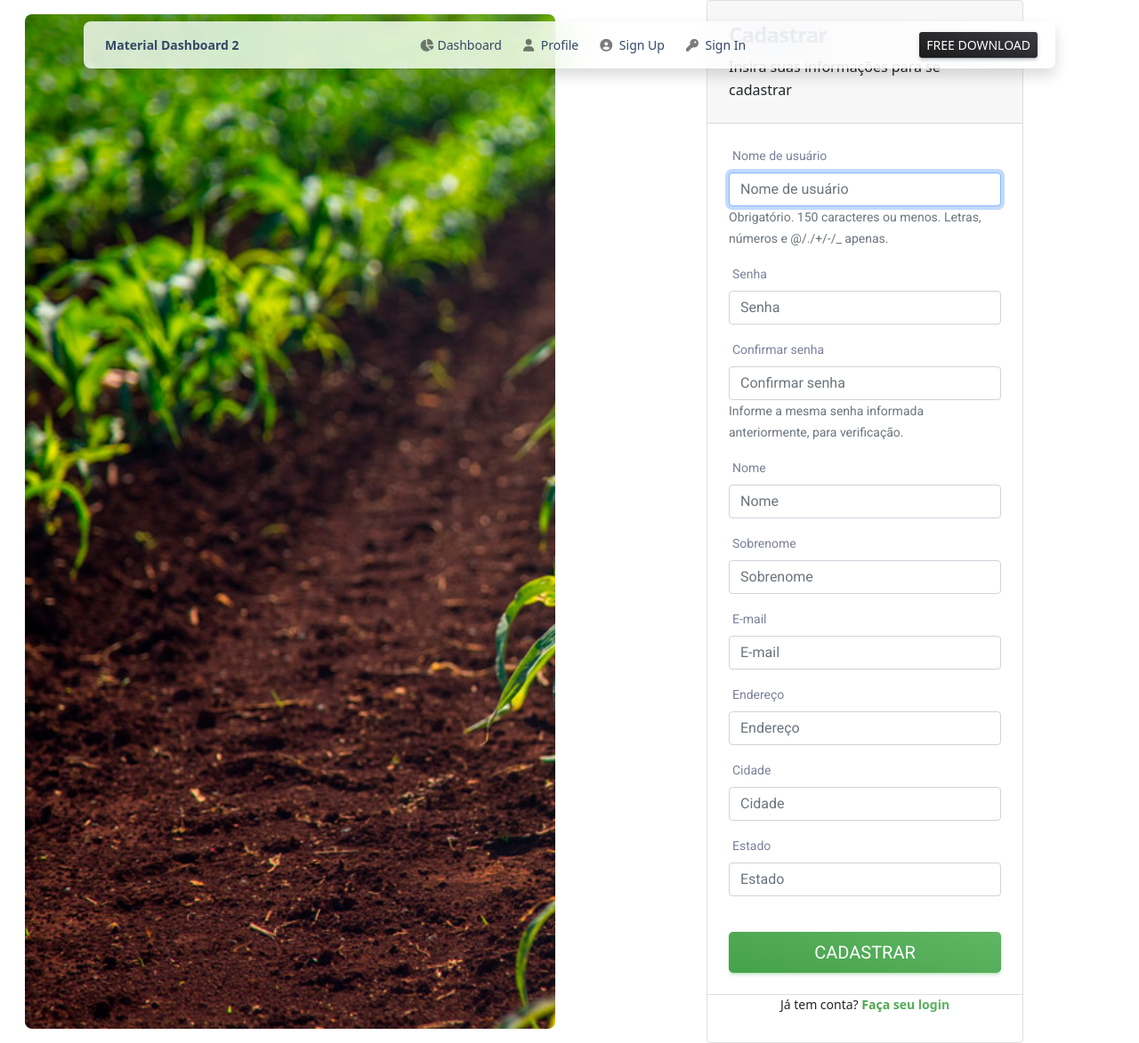
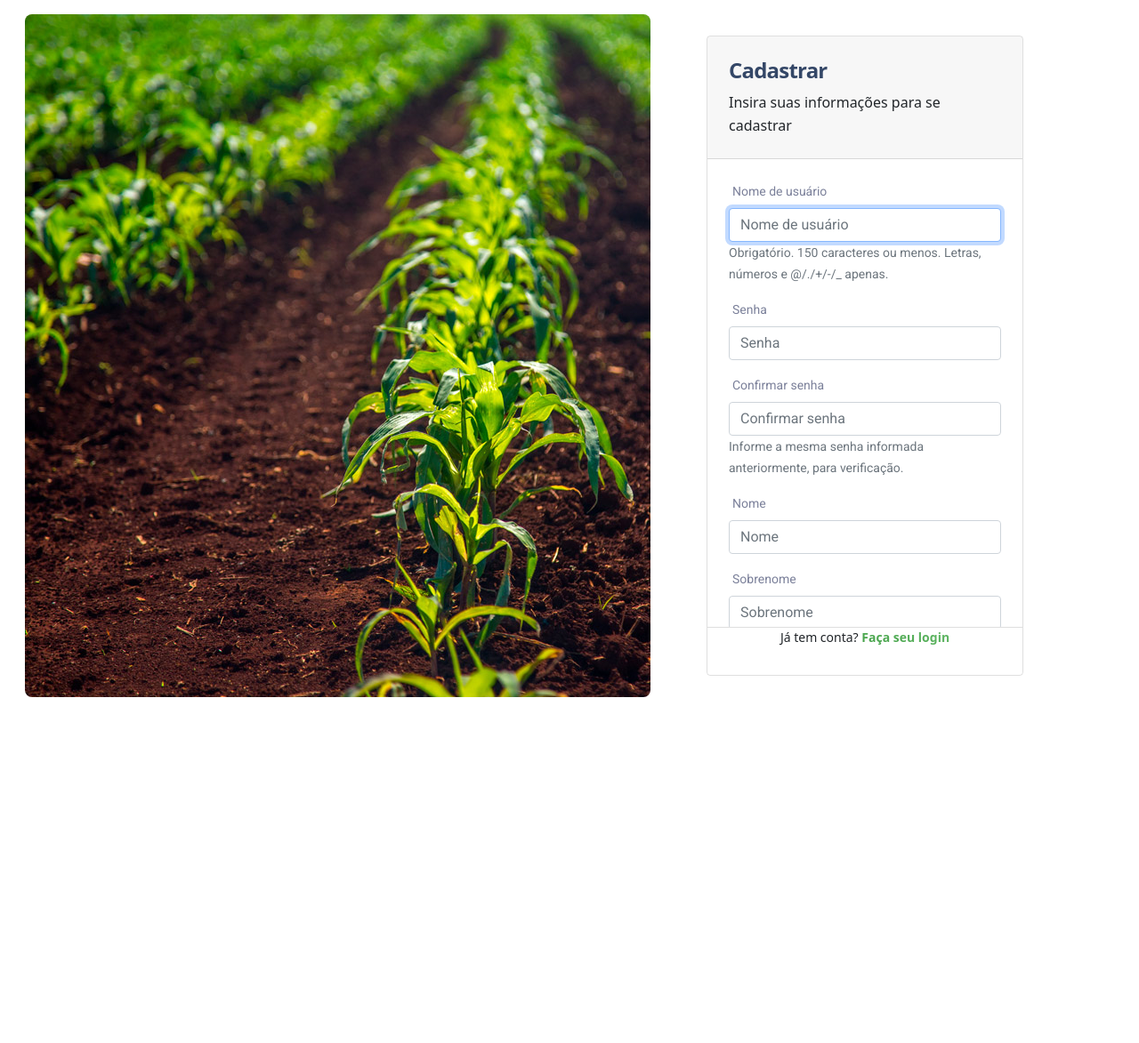
Before and after one commit to carlafcf/AgroFamiliar, a Django app: page /usuario/cadastrar/ in a window 1280 px wide. Shown: the whole page at 89% size. After the commit the page ends 784 px from the top, so only its background shows below. Run offline with Django 3.2, Linux system fonts and the light colour scheme; some libraries are stand-ins or nearby versions.

Commit message:
Novo template - cadastrar usuário

```diff
--- a/AgroFamiliar/AgroFamiliar/settings.py
+++ b/AgroFamiliar/AgroFamiliar/settings.py
@@ -44,6 +44,7 @@ INSTALLED_APPS = [
     'Producao',
     'Usuario',
     'bootstrap5', #pip install django-bootstrap-v5
+    'crispy_forms', # pip install django-crispy-forms
 ]
 
 MIDDLEWARE = [
--- a/AgroFamiliar/Templates/Usuario/cadastrar.html
+++ b/AgroFamiliar/Templates/Usuario/cadastrar.html
@@ -1,6 +1,7 @@
 {% load static %}
 
 {% load bootstrap5 %}
+{% load crispy_forms_tags %}
 
 <!DOCTYPE html>
 <html lang="pt-br">
@@ -28,80 +29,57 @@
 </head>
 
 <body class="">
-  <div class="container position-sticky z-index-sticky top-0">
-    <div class="row">
-      <div class="col-12">
-        <!-- Navbar -->
-        <nav class="navbar navbar-expand-lg blur border-radius-lg top-0 z-index-3 shadow position-absolute mt-4 py-2 start-0 end-0 mx-4">
-          <div class="container-fluid ps-2 pe-0">
-            <a class="navbar-brand font-weight-bolder ms-lg-0 ms-3 " href="../pages/dashboard.html">
-              Material Dashboard 2
-            </a>
-            <button class="navbar-toggler shadow-none ms-2" type="button" data-bs-toggle="collapse" data-bs-target="#navigation" aria-controls="navigation" aria-expanded="false" aria-label="Toggle navigation">
-              <span class="navbar-toggler-icon mt-2">
-                <span class="navbar-toggler-bar bar1"></span>
-                <span class="navbar-toggler-bar bar2"></span>
-                <span class="navbar-toggler-bar bar3"></span>
-              </span>
-            </button>
-            <div class="collapse navbar-collapse" id="navigation">
-              <ul class="navbar-nav mx-auto">
-                <li class="nav-item">
-                  <a class="nav-link d-flex align-items-center me-2 active" aria-current="page" href="../pages/dashboard.html">
-                    <i class="fa fa-chart-pie opacity-6 text-dark me-1"></i>
-                    Dashboard
-                  </a>
-                </li>
-                <li class="nav-item">
-                  <a class="nav-link me-2" href="../pages/profile.html">
-                    <i class="fa fa-user opacity-6 text-dark me-1"></i>
-                    Profile
-                  </a>
-                </li>
-                <li class="nav-item">
-                  <a class="nav-link me-2" href="../pages/sign-up.html">
-                    <i class="fas fa-user-circle opacity-6 text-dark me-1"></i>
-                    Sign Up
-                  </a>
-                </li>
-                <li class="nav-item">
-                  <a class="nav-link me-2" href="../pages/sign-in.html">
-                    <i class="fas fa-key opacity-6 text-dark me-1"></i>
-                    Sign In
-                  </a>
-                </li>
-              </ul>
-              <ul class="navbar-nav d-lg-block d-none">
-                <li class="nav-item">
-                  <a href="https://www.creative-tim.com/product/material-dashboard" class="btn btn-sm mb-0 me-1 bg-gradient-dark">Free download</a>
-                </li>
-              </ul>
-            </div>
-          </div>
-        </nav>
-        <!-- End Navbar -->
-      </div>
-    </div>
-  </div>
-  <main class="main-content  mt-0">
+  <main class="main-content mt-0">
     <section>
       <div class="page-header min-vh-100">
         <div class="container">
           <div class="row">
-            <div class="col-6 d-lg-flex d-none h-100 my-auto pe-0 position-absolute top-0 start-0 text-center justify-content-center flex-column">
+            <div class="col-7 d-lg-flex d-none h-100 my-auto pe-0 position-absolute top-0 start-0 text-center justify-content-center flex-column">
               <div class="position-relative bg-gradient-primary h-100 m-3 px-7 border-radius-lg d-flex flex-column justify-content-center" style="background-image: url('{% static 'assets/img/plantacao.JPG' %}'); background-size: cover;">
               </div>
             </div>
             <div class="col-xl-4 col-lg-5 col-md-7 d-flex flex-column ms-auto me-auto ms-lg-auto me-lg-5">
-              <div class="card card-plain">
+              <div class="card card-plain" style="height: 90vh;">
                 <div class="card-header">
                   <h4 class="font-weight-bolder">Cadastrar</h4>
                   <p class="mb-0">Insira suas informações para se cadastrar</p>
                 </div>
-                <div class="card-body">
+                <div class="card-body overflow-auto">
                   <form role="form" method="post">
-					{% csrf_token %}
-					{% bootstrap_form form %}
+                    <!-- <div class="row">
+                      <div class="col-6">
+                        {{ form.username|as_crispy_field}}
+                      </div>
+                      <div class="col-6">
+                        {{ form.email|as_crispy_field }}
+                      </div>
+                    </div>
+                    <div class="row">
+                      <div class="col-6">
+                        {{ form.first_name|as_crispy_field}}
+                      </div>
+                      <div class="col-6">
+                        {{ form.last_name|as_crispy_field }}
+                      </div>
+                    </div>
+                    <div class="row">
+                      <div class="col-6">
+                        {{ form.cidade|as_crispy_field}}
+                      </div>
+                      <div class="col-6">
+                        {{ form.estado|as_crispy_field }}
+                      </div>
+                    </div>
+                    <div class="row">
+                      <div class="col-6">
+                        {{ form.password1|as_crispy_field}}
+                      </div>
+                      <div class="col-6">
+                        {{ form.password2|as_crispy_field }}
+                      </div>
+                    </div> -->
+                      {% csrf_token %}
+                      {% bootstrap_form form %}
                     <div class="text-center">
                       <button type="button" class="btn btn-lg bg-gradient-success btn-lg w-100 mt-4 mb-0">Cadastrar</button>
                     </div>
```
Also changed, not shown: AgroFamiliar/db.sqlite3.
